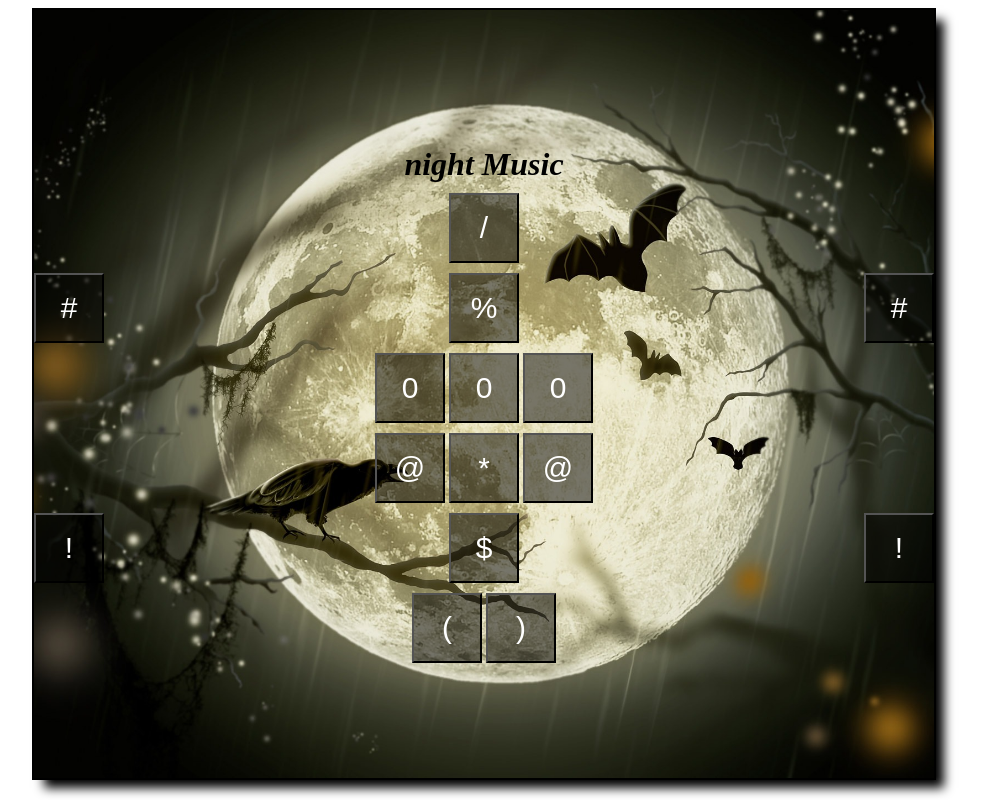
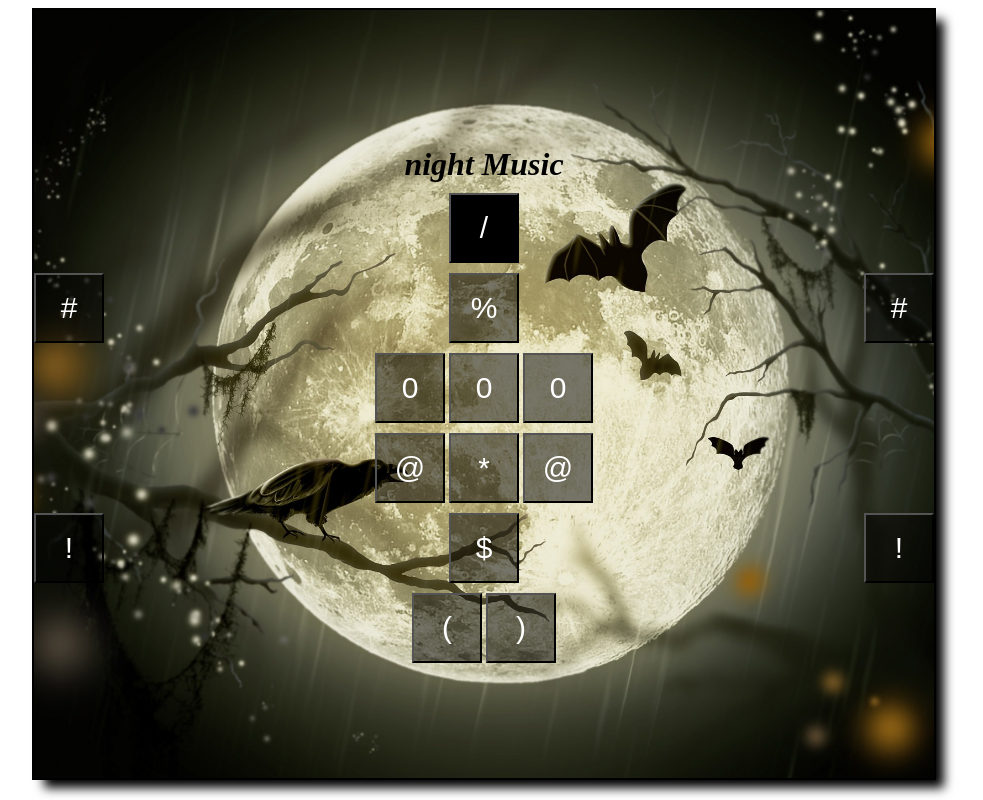
Before and after one commit to Dhrubo111/night-music, a plain HTML site: page index.html in a window 1280 px wide. In both pictures the pointer is over the button 640 px from the left and 228 px from the top of the page. Shown: the whole page, without its empty margins (156-1139 px from the left). Drawn offline with Linux system fonts and the light colour scheme.

Commit message:
added black backgroud when hover or clicked

```diff
--- a/styles.css
+++ b/styles.css
@@ -63,3 +63,8 @@ h1{
     color: black;
 
 }
+
+
+.btn:hover{
+    background-color: black;
+}
```
